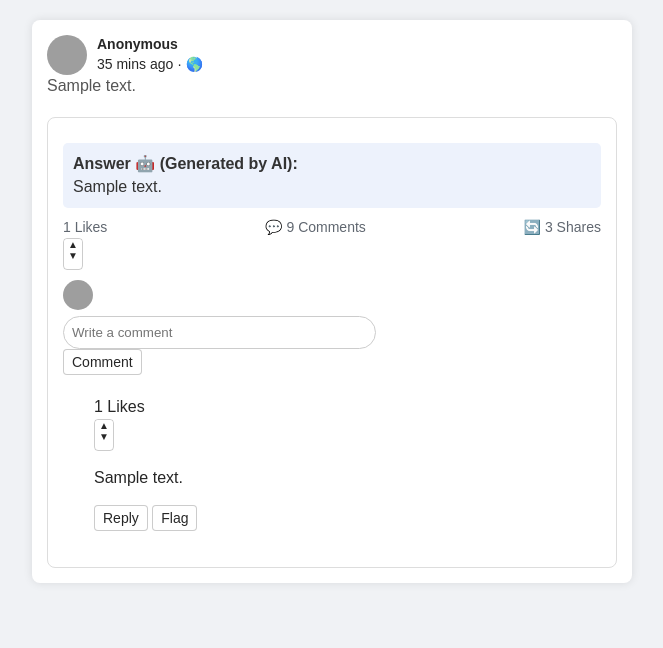
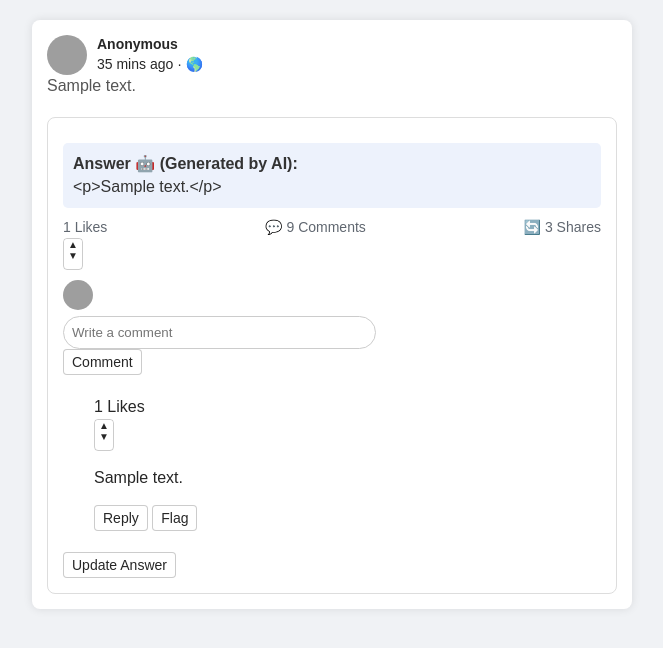
Before and after one commit to sushrit7/Verified-GPT, a Django app: page /thread/1/ in a window 1280 px wide. Shown: the top 648 px of the page, without its empty margins (308-971 px from the left). Run offline with Django 5.2, Linux system fonts and the light colour scheme; tables that the repository leaves empty hold one stand-in row (Sample ...); some libraries are stand-ins or nearby versions; grey boxes are pictures that could not be loaded.

Commit message:
added the update feature with llm

```diff
--- a/myapp/templates/thread.html
+++ b/myapp/templates/thread.html
@@ -224,11 +224,11 @@
             <p style="margin: 0; color: #555;">{{question.text}}</p>
         </div>
     {% for answer in question.answers.all %}
-
+    {% load markdown_extras %}
 <div class="question-answer" style="margin-top: 20px; border: 1px solid #ddd; border-radius: 8px; padding: 15px; background-color: #ffffff;">
             <div  class="post-content" style="margin-top: 10px;">
                 <p style="margin: 0; font-weight: bold;">Answer 🤖 (Generated by AI):</p>
-                <p style="margin: 0; color: #333;">{{ answer.text|safe }}</p>
+                <p style="margin: 0; color: #333;">{{ answer.text|markdown }}</p>
             </div>
 
         <div class="post-actions">
@@ -295,6 +295,13 @@
             </div>
             {% endfor %}
         {% endfor %}
+        <form method="POST" action="{% url 'update_thread' question.id %}">
+            {% csrf_token %}
+        <button type="submit">
+            <span aria-hidden="true">Update Answer</span>
+            <span class="sr-only">Update Answer</span>
+        </button>
+        </form>
     </div>
 </body>
 
--- /dev/null
+++ b/myapp/templatetags/markdown_extras.py
@@ -0,0 +1,8 @@
+from django import template
+import markdown
+
+register = template.Library()
+
+@register.filter(name='markdown')
+def markdown_filter(value):
+    return markdown.markdown(value)
--- a/myapp/urls.py
+++ b/myapp/urls.py
@@ -1,6 +1,6 @@
 from django.urls import path
 from . import views
-from .views import question_list, add_question, add_comment, upvote_comment, upvote_answer,downvote_answer,downvote_comment, deleteAll
+from .views import question_list, add_question, add_comment, upvote_comment, upvote_answer,downvote_answer,downvote_comment, deleteAll, update_thread
 
 urlpatterns = [
    # path("", views.home, name="home"),
@@ -12,5 +12,6 @@ urlpatterns = [
     path("downvote_comment/<int:comment_id>/<int:question_id>/", downvote_comment, name="downvote_comment"),
     path("downvote_answer/<int:answer_id>/<int:question_id>/", downvote_answer, name="downvote_answer"),
     path("delete_all/", deleteAll, name="delete_all"),
-    path("thread/<int:question_id>/", views.thread, name="thread")
+    path("thread/<int:question_id>/", views.thread, name="thread"),
+    path("update_thread/<int:question_id>/", update_thread, name="update_thread")
 ]
--- a/myapp/utils.py
+++ b/myapp/utils.py
@@ -7,8 +7,10 @@ from django.conf import settings
 
 
 def ask_llm(question):
+    question = f"{question} Give me a short answer."
     print("API_KEY: ", settings.API_KEY)
     client = genai.Client(api_key=settings.API_KEY)
+    client.max_output_tokens = 10
     response = client.models.generate_content(
         model="gemini-2.0-flash", contents=question
     )
--- a/myapp/views.py
+++ b/myapp/views.py
@@ -1,7 +1,7 @@
 from django.shortcuts import render, redirect
 from .models import Question, Answer, Comment
 from .utils import ask_llm
-from django.utils.html import escape
+import markdown
 
 def question_list(request):
     questions = Question.objects.all()
@@ -11,6 +11,21 @@ def thread(request, question_id):
     question = Question.objects.get(id = question_id)
     return render(request, "thread.html", {"question" : question})
 
+def update_thread(request, question_id):
+    if request.method == "POST":
+        question = Question.objects.get(id = question_id)
+        answer = [answer for answer in question.answers.all()][0]
+        comments = [comment for comment in answer.comments.all()]
+        new_input = f"Based on your last answer {answer.text} which received {answer.upvotes} for the question {question.text} there were"
+        for comment in comments:
+            new_input += f" comment that said {comment.text} which had {comment.upvotes} upvotes"
+
+        new_input += ". Using this information, what is the best answer to the question? Give better and more articulate answer addressing all the comments and prioritize high upvotes. Just give answer without filler words."
+        new_answer = ask_llm(new_input)
+        answer.text = new_answer
+        answer.save()
+    return render(request, "thread.html", {"question" : question})
+
 def add_question(request):
     if request.method == "POST":
         question_text = request.POST.get("question_text")
@@ -18,7 +33,7 @@ def add_question(request):
         if question_text:
             question = Question.objects.create(text=question_text)
            # answer_text = ask_llm(question_text)
-            answer_text = "ask_llm(question_text)"
+            answer_text = ask_llm(question_text)
             Answer.objects.create(question=question, text=answer_text)
     return redirect("question_list")
 
```
Also changed, not shown: myapp/templatetags/__init__.py (added).
